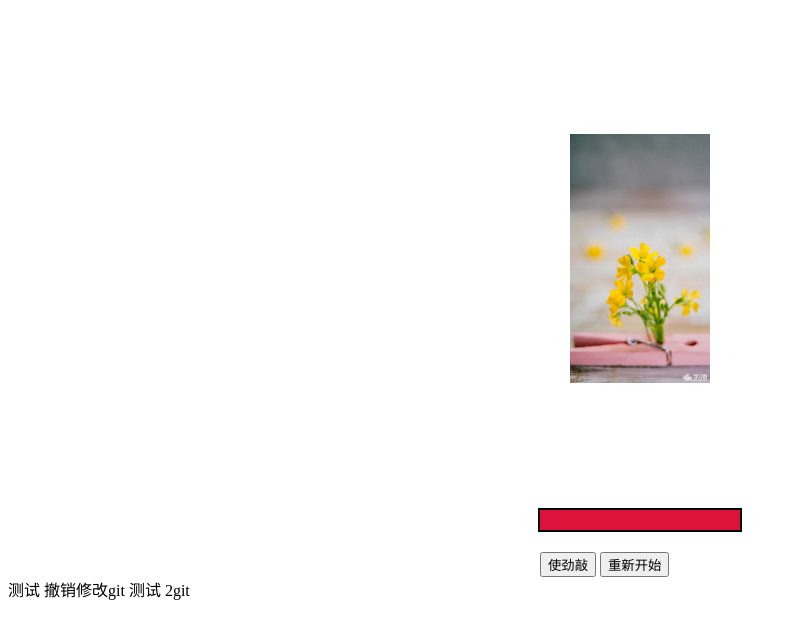
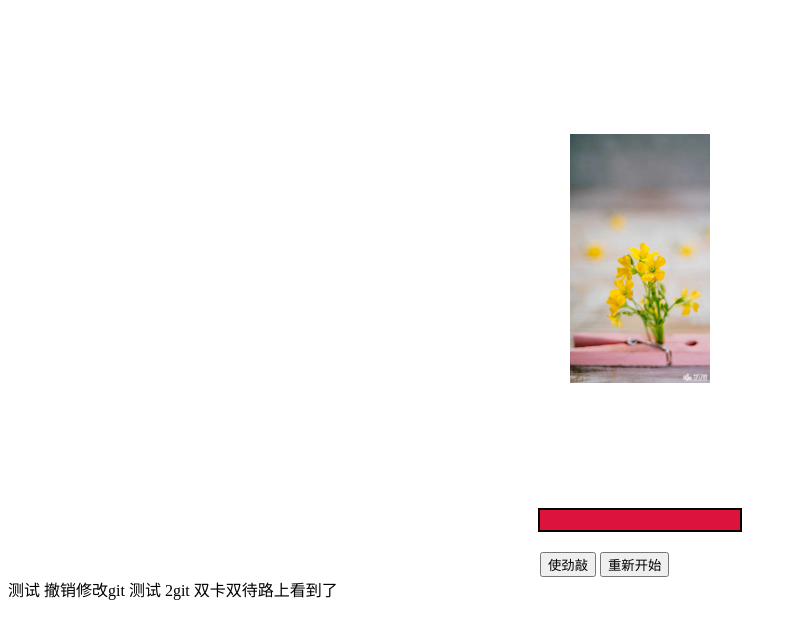
Before and after one commit to thfsjj/vue2, a plain HTML site: page indexs.html in a window 1280 px wide. Shown: the whole page, without its empty margins (0-796 px from the left). Drawn offline with nearby package versions, Linux system fonts and the light colour scheme.

Commit message:
tianjiabiaoqian

```diff
--- a/indexs.html
+++ b/indexs.html
@@ -21,6 +21,8 @@
        <div>
           测试 撤销修改git
           测试 2git
+
+          双卡双待路上看到了
 
        </div>
     </div>
```
